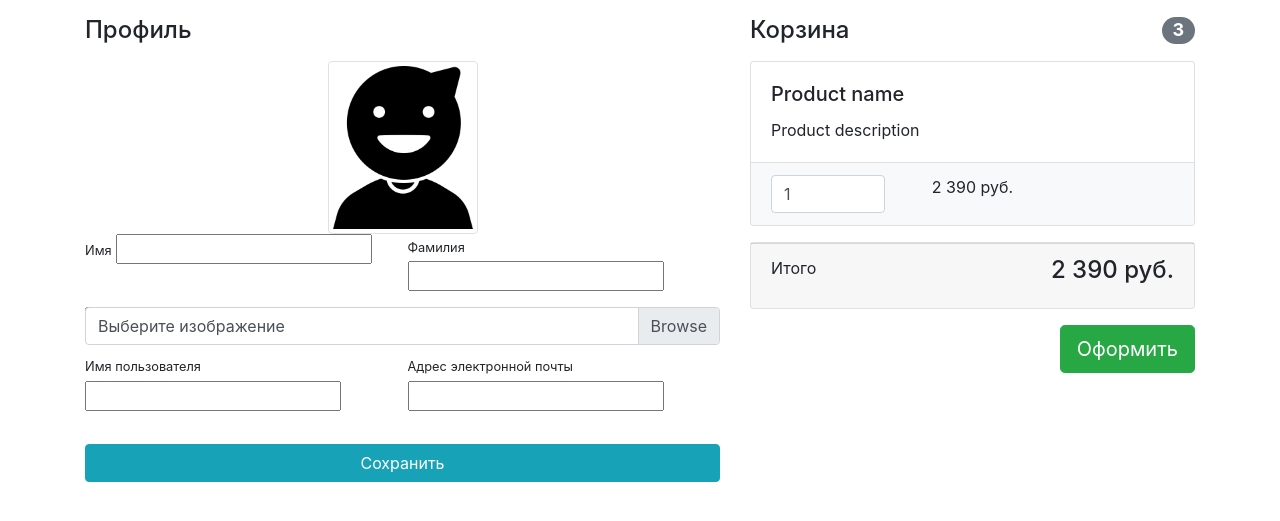
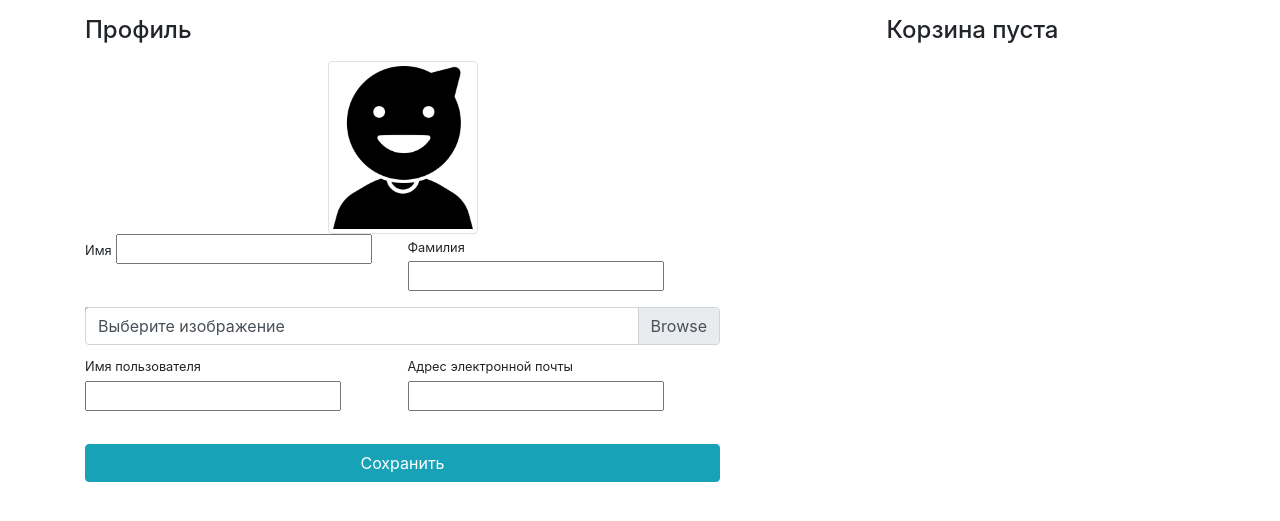
Before and after one commit to RomanAkhmedov/geekshop-server, a Django app: template users/templates/users/profile.html in a window 1280 px wide. Shown: the part 56-577 px from the top of the page. Run offline with Django 3.2, Linux system fonts and the light colour scheme; the template is opened without the code that fills it: most values are stand-ins (such as "Sample title", 1, 10 or a date in 2020); form fields are guessed from the names that the template uses; some libraries are stand-ins or nearby versions.

Commit message:
added included template baskets.html in profile.html

```diff
--- /dev/null
+++ b/baskets/templates/baskets/baskets.html
@@ -0,0 +1,38 @@
+{% if baskets %}
+    <h4 class="mt-3 mb-3 d-flex justify-content-between align-items-center mb-3">
+    Корзина <span class="badge badge-secondary badge-pill">3</span>
+</h4>
+    <div class="card mb-3">
+    <div class="card-body">
+        <h5 class="card-title">Product name</h5>
+        <p class="card-text">Product description</p>
+    </div>
+    <ul class="list-group list-group-flush">
+        <li class="list-group-item bg-light">
+            <div class="row text-center">
+                <div class="col-lg-4">
+                    <input name="basketID" type="number" class="form-control"
+                           value="1" min="0">
+                </div>
+                <div class="col-lg-4">2 390 руб.</div>
+                <div class="col-lg-4">
+                    <a href="#">
+                        <i class="fas fa-trash"></i>
+                    </a>
+                </div>
+            </div>
+        </li>
+    </ul>
+</div>
+    <div class="card mb-3">
+    <div class="card-footer">
+        <p class="float-left">Итого</p>
+        <h4 class="float-right">2 390 руб.</h4>
+    </div>
+</div>
+    <button type="button" class="btn btn-success btn-lg float-right">Оформить</button>
+{% else %}
+    <h4 class="mt-3 mb-3 text-center">
+        Корзина пуста
+    </h4>
+{% endif %}
--- a/baskets/views.py
+++ b/baskets/views.py
@@ -1,3 +1,5 @@
-from django.shortcuts import render
+from django.shortcuts import HttpResponseRedirect
+from products.models import Product
+from baskets.models import Basket
 
 # Create your views here.
--- a/users/templates/users/profile.html
+++ b/users/templates/users/profile.html
@@ -60,38 +60,7 @@
             </form>
         </div>
         <div class="col-lg-5">
-            <h4 class="mt-3 mb-3 d-flex justify-content-between align-items-center mb-3">
-                Корзина <span class="badge badge-secondary badge-pill">3</span>
-            </h4>
-            <div class="card mb-3">
-                <div class="card-body">
-                    <h5 class="card-title">Product name</h5>
-                    <p class="card-text">Product description</p>
-                </div>
-                <ul class="list-group list-group-flush">
-                    <li class="list-group-item bg-light">
-                        <div class="row text-center">
-                            <div class="col-lg-4">
-                                <input name="basketID" type="number" class="form-control"
-                                       value="1" min="0">
-                            </div>
-                            <div class="col-lg-4">2 390 руб.</div>
-                            <div class="col-lg-4">
-                                <a href="#">
-                                    <i class="fas fa-trash"></i>
-                                </a>
-                            </div>
-                        </div>
-                    </li>
-                </ul>
-            </div>
-            <div class="card mb-3">
-                <div class="card-footer">
-                    <p class="float-left">Итого</p>
-                    <h4 class="float-right">2 390 руб.</h4>
-                </div>
-            </div>
-            <button type="button" class="btn btn-success btn-lg float-right">Оформить</button>
+            {% include 'baskets/baskets.html' %}
         </div>
     </div>
 </div>
```
Also changed, not shown: users/views.py (+6 -1 lines).
